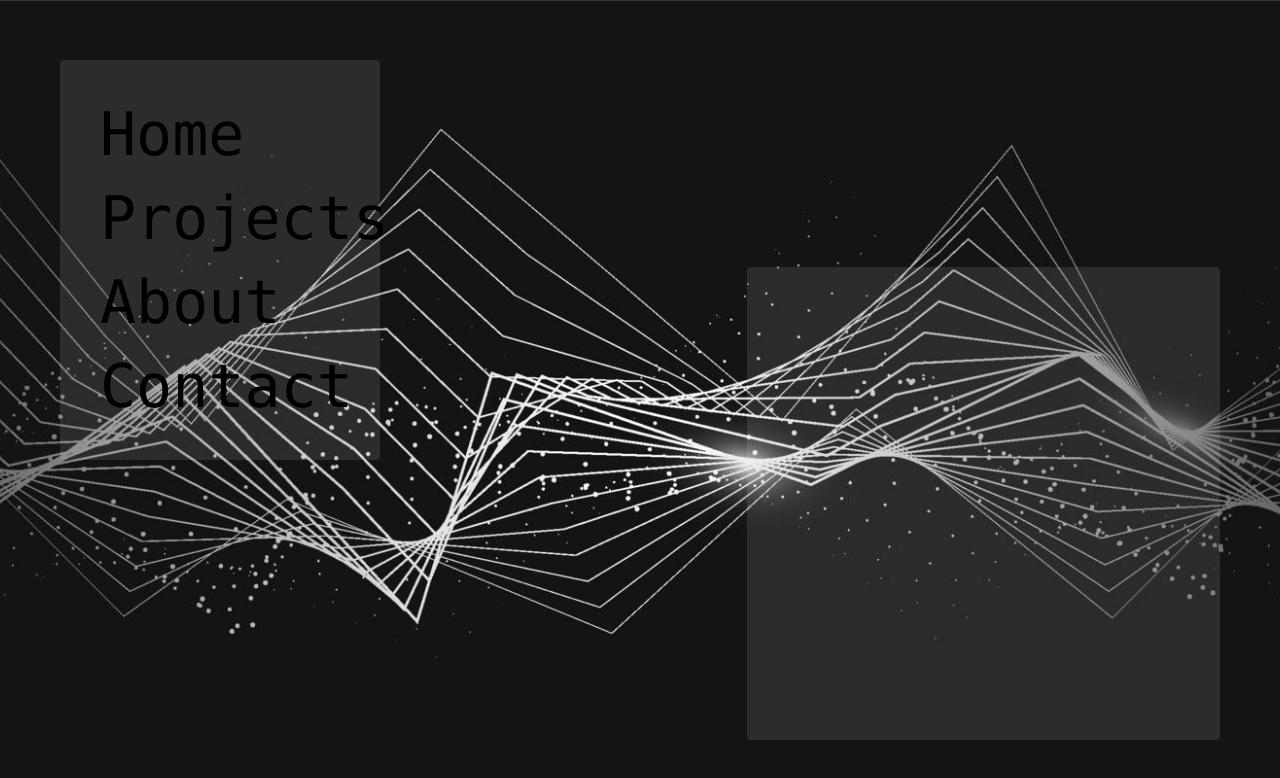
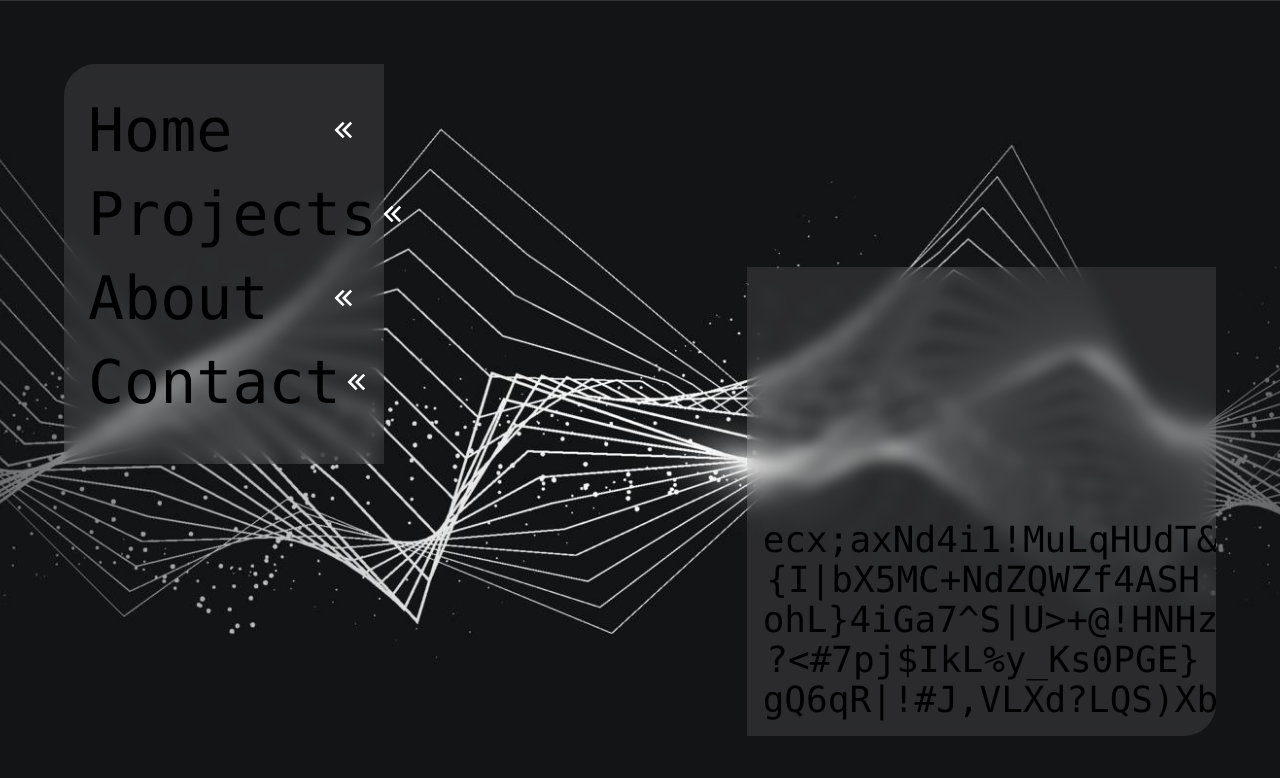
Before and after one commit to FerroSantiago/Portfolio, an Astro site: page / in a window 1280 px wide. Built offline with nearby package versions, Linux system fonts and the light colour scheme; Astro itself is replaced by a stand-in of ours.

Commit message:
terminal effect + fix blur effect

```diff
--- a/src/components/IconHover.jsx
+++ b/src/components/IconHover.jsx
@@ -1,4 +1,7 @@
-import React, { useState } from "react";
+"use client"
+
+import { useState, useCallback, useEffect } from "react"
+import TerminalEffect from "./TerminalEffect"
 
 const IconHover = () => {
   const icons = {
@@ -6,98 +9,102 @@ const IconHover = () => {
     projects: "/icons/projects.svg",
     about: "/icons/about.svg",
     contact: "/icons/contact.svg",
-  };
+  }
 
-  const [activeIcon, setActiveIcon] = useState(null);
-  const [prevIcon, setPrevIcon] = useState(null);
-  const [activeOpacity, setActiveOpacity] = useState(0);
-  const [prevOpacity, setPrevOpacity] = useState(0);
+  // Items de navegacion
+  const navItems = [
+    { key: "home", label: "Home", href: "/" },
+    { key: "projects", label: "Projects", href: "/projects" },
+    { key: "about", label: "About", href: "/about" },
+    { key: "contact", label: "Contact", href: "/contact" },
+  ]
 
-  const handleMouseEnter = (key) => {
-    // Si ya hay un ícono activo, lo dejamos como previo para que se desvanezca
-    if (activeIcon && activeIcon !== key) {
-      setPrevIcon(activeIcon);
-      setPrevOpacity(1);
+  // Para manejar la lógica del icono que se muestra en la caja de la derecha
+  const [activeIconKey, setActiveIconKey] = useState(null)
+  const [iconOpacity, setIconOpacity] = useState(0)
+
+  // Efecto para animar el blur del icono de la derecha
+  useEffect(() => {
+    if (activeIconKey) {
+      setIconOpacity(0)
+      const timer = setTimeout(() => {
+        setIconOpacity(1)
+      }, 50)
+      return () => clearTimeout(timer)
     }
-    // Establecemos el nuevo ícono activo y reiniciamos su opacidad
-    setActiveIcon(key);
-    setActiveOpacity(0);
-    // Activamos el fade in con un pequeño delay para disparar la transición
-    setTimeout(() => {
-      setActiveOpacity(1);
-    }, 50);
-  };
+  }, [activeIconKey])
 
-  const handleMouseLeave = () => {
-    // Al salir, queremos desvanecer el ícono activo, dejándolo como previo
-    if (activeIcon) {
-      setPrevIcon(activeIcon);
-      setPrevOpacity(1);
-      setActiveIcon(null);
-      // El fade out se dispara al poner la opacidad a 0
-      setPrevOpacity(0);
-    }
-  };
+  //Handlers que actualizan que icono esta activo
+  const handleMouseEnter = useCallback((key) => {
+    setActiveIconKey(key)
+  }, [])
 
-  // onTransitionEnd se usará para limpiar el prevIcon al terminar la animación de salida
-  const handleTransitionEnd = () => {
-    setPrevIcon(null);
-  };
+  const handleMouseLeave = useCallback(() => {
+    setActiveIconKey(null)
+  }, [])
 
-  // Función para calcular el blur: cuanto menor la opacidad, mayor el blur (por ejemplo, de 5px a 0px)
-  const calcBlur = (opacity) => `${(1 - opacity) * 5}px`;
+  // Funcion para caluclar el blur basado en la opacidad
+  const calcBlur = useCallback((opacity) => `${(1 - opacity) * 5}px`, [])
 
   return (
     <div className="relative bg-[url('/background.jpg')] bg-cover bg-center h-screen">
-        {/* Lista de navegación */}
-        <div className="absolute top-15 left-15 w-1/4 h-1/2 bg-white/10 rounded pl-10 content-center">
-          <ul className="space-y-6 text-6xl">
-            <li onMouseEnter={() => handleMouseEnter("home")} onMouseLeave={handleMouseLeave}>
-              <a className="hover:underline" href="/">Home</a>
+      {/* Lista de navegacion */}
+      <div className="absolute top-4 left-4 md:top-16 md:left-16 w-1/3 md:w-1/4 h-auto md:h-1/2 bg-white/10 backdrop-blur-sm rounded-tl-4xl p-6">
+        <ul>
+          {navItems.map((item) => (
+            <li key={item.key}>
+              <a
+                href={item.href}
+                onMouseEnter={() => handleMouseEnter(item.key)}
+                onMouseLeave={handleMouseLeave}
+                className="group flex items-center justify-between w-full"
+              >
+                {/* Contenedor del texto y subrayado */}
+                <span className="relative inline-block text-4xl md:text-6xl py-2 md:py-3">
+                  {/* Texto que rota en hover */}
+                  <span className="inline-block transition-transform duration-300 group-hover:rotate-3">
+                    {item.label}
+                  </span>
+                  {/* Subrayado */}
+                  <span className="absolute left-0 bottom-0 block h-0.5 w-0 bg-current transition-all duration-300 group-hover:w-full" />
+                </span>
+
+                {/* Chevron a la derecha */}
+                <img
+                  src="/icons/chevron.svg"
+                  alt="Chevron"
+                  className="w-6 h-6 md:w-8 md:h-8 transition-transform duration-300 group-hover:-translate-x-10"
+                />
+              </a>
             </li>
-            <li onMouseEnter={() => handleMouseEnter("projects")} onMouseLeave={handleMouseLeave}>
-              <a className="hover:underline" href="/projects">Projects</a>
-            </li>
-            <li onMouseEnter={() => handleMouseEnter("about")} onMouseLeave={handleMouseLeave}>
-              <a className="hover:underline" href="/about">About</a>
-            </li>
-            <li onMouseEnter={() => handleMouseEnter("contact")} onMouseLeave={handleMouseLeave}>
-              <a className="hover:underline" href="/contact">Contact</a>
-            </li>
+          ))}
         </ul>
       </div>
 
-        {/* Contenedor para los íconos, con imágenes superpuestas */}
-        <div className="absolute top-1/3 right-15 bottom-15 aspect-square bg-white/10 rounded px-4 py-2 flex items-center justify-center">
-          {prevIcon && (
+      {/* Contenedor del icono de la derecha */}
+      <div className="absolute top-1/3 right-4 md:right-16 bottom-4 md:bottom-16 aspect-square bg-white/10 backdrop-blur-sm rounded-br-4xl p-4 flex items-center justify-center overflow-hidden">
+        {/* Icono activo */}
+        {activeIconKey && (
           <img
-              src={icons[prevIcon]}
-              alt={`${prevIcon} icon`}
+            src={icons[activeIconKey] || "/placeholder.svg"}
+            alt={`${activeIconKey} icon`}
+            className="absolute w-40 h-40 md:w-60 md:h-60 transition-all duration-500 ease-in-out"
             style={{
-                opacity: prevOpacity,
-                filter: `blur(${calcBlur(prevOpacity)})`,
-                transition: "opacity 500ms ease-in-out, filter 500ms ease-in-out",
+              opacity: iconOpacity,
+              filter: `blur(${calcBlur(iconOpacity)})`,
             }}
-              // Cuando termina la transición del ícono previo, lo eliminamos
-              onTransitionEnd={handleTransitionEnd}
-              className="absolute w-60 h-60"
           />
         )}
-          {activeIcon && (
-            <img
-              src={icons[activeIcon]}
-              alt={`${activeIcon} icon`}
-              style={{
-                opacity: activeOpacity,
-                filter: `blur(${calcBlur(activeOpacity)})`,
-                transition: "opacity 500ms ease-in-out, filter 500ms ease-in-out",
-              }}
-              className="absolute w-60 h-60"
-            />
+
+        {/* Efecto terminal si no hay icono */}
+        {!activeIconKey && (
+          <div className="w-full h-full flex items-end">
+            <TerminalEffect />
+          </div>
         )}
       </div>
     </div>
-  );
-};
+  )
+}
 
-export default IconHover;
+export default IconHover
--- /dev/null
+++ b/src/components/TerminalEffect.jsx
@@ -0,0 +1,177 @@
+"use client"
+
+import { useState, useEffect, useRef } from "react"
+
+const TerminalEffect = () => {
+  const [lines, setLines] = useState([])
+  const animationRefs = useRef([])
+  const lineChangeRefs = useRef([]) // Array to store multiple interval references
+  const numberOfLines = 5
+
+  const getRandomChar = () => {
+    const chars = "ABCDEFGHIJKLMNOPQRSTUVWXYZabcdefghijklmnopqrstuvwxyz0123456789!@#$%^&*()_+-=[]{}|;:,.<>?"
+    return chars[Math.floor(Math.random() * chars.length)]
+  }
+
+  const getRandomInterval = () => {
+    // Generate random intervals between 100ms and 800ms for character changes
+    return Math.floor(Math.random() * 700) + 100
+  }
+
+  const getRandomLineChangeInterval = () => {
+    // Generate random intervals between 2000ms and 3000ms for line length changes
+    return Math.floor(Math.random() * 1000) + 2000
+  }
+
+  const getRandomLength = () => {
+    // Generate random length between 18 and 22
+    return Math.floor(Math.random() * 5) + 18
+  }
+
+  // Create a character object with random value and change time
+  const createCharacter = () => ({
+    value: getRandomChar(),
+    nextChangeTime: getRandomInterval(),
+  })
+
+  // Initialize a line with a specific length
+  const initializeLine = (length) => {
+    return Array.from({ length }, () => createCharacter())
+  }
+
+  // Change the length of a specific line
+  const changeLineLength = (lineIndex, currentLines) => {
+    const newLength = getRandomLength()
+    const currentLine = currentLines[lineIndex]
+    let newLine
+
+    if (newLength > currentLine.length) {
+      // Add new characters
+      const additionalChars = Array.from({ length: newLength - currentLine.length }, () => createCharacter())
+      newLine = [...currentLine, ...additionalChars]
+    } else if (newLength < currentLine.length) {
+      // Remove characters
+      newLine = currentLine.slice(0, newLength)
+    } else {
+      // Same length, no change needed
+      newLine = currentLine
+    }
+
+    return newLine
+  }
+
+  // Setup animation for a specific character
+  const setupCharacterAnimation = (lineIndex, charIndex) => {
+    const interval = getRandomInterval()
+
+    const timeout = setTimeout(() => {
+      setLines((currentLines) => {
+        // Make sure the line and character still exist
+        if (!currentLines[lineIndex] || !currentLines[lineIndex][charIndex]) {
+          return currentLines
+        }
+
+        const newLines = [...currentLines]
+        newLines[lineIndex] = [...newLines[lineIndex]]
+        newLines[lineIndex][charIndex] = {
+          value: getRandomChar(),
+          nextChangeTime: interval,
+        }
+        return newLines
+      })
+
+      // Setup the next animation for this character
+      setupCharacterAnimation(lineIndex, charIndex)
+    }, interval)
+
+    // Store the timeout reference
+    if (!animationRefs.current[lineIndex]) {
+      animationRefs.current[lineIndex] = []
+    }
+    animationRefs.current[lineIndex][charIndex] = timeout
+  }
+
+  // Setup line length change for a specific line
+  const setupLineChange = (lineIndex) => {
+    // Generate a random interval between 2-3 seconds
+    const interval = getRandomLineChangeInterval()
+
+    // Create an interval that changes just this line's length
+    const intervalId = setInterval(() => {
+      setLines((currentLines) => {
+        const newLines = [...currentLines]
+        newLines[lineIndex] = changeLineLength(lineIndex, currentLines)
+        return newLines
+      })
+
+      // Clear the current interval and set up a new one with a different random duration
+      clearInterval(lineChangeRefs.current[lineIndex])
+      setupLineChange(lineIndex)
+    }, interval)
+
+    // Store the interval reference
+    lineChangeRefs.current[lineIndex] = intervalId
+  }
+
+  useEffect(() => {
+    // Initialize lines with random lengths
+    const initialLines = Array.from({ length: numberOfLines }, () => initializeLine(getRandomLength()))
+
+    setLines(initialLines)
+    animationRefs.current = Array(numberOfLines)
+      .fill()
+      .map(() => [])
+    lineChangeRefs.current = Array(numberOfLines).fill(null)
+
+    // Setup initial character animations
+    initialLines.forEach((line, lineIndex) => {
+      line.forEach((_, charIndex) => {
+        setupCharacterAnimation(lineIndex, charIndex)
+      })
+    })
+
+    // Setup individual line length changes with different intervals
+    for (let i = 0; i < numberOfLines; i++) {
+      setupLineChange(i)
+    }
+
+    // Cleanup on unmount
+    return () => {
+      // Clear character animation timeouts
+      animationRefs.current.forEach((lineTimeouts) => lineTimeouts.forEach((timeout) => clearTimeout(timeout)))
+
+      // Clear all line change intervals
+      lineChangeRefs.current.forEach((interval) => {
+        if (interval) clearInterval(interval)
+      })
+    }
+  }, [])
+
+  // Setup new character animations when lines change
+  useEffect(() => {
+    // For each line, check if there are new characters that need animations
+    lines.forEach((line, lineIndex) => {
+      line.forEach((char, charIndex) => {
+        // If this character doesn't have an animation yet, set one up
+        if (!animationRefs.current[lineIndex] || !animationRefs.current[lineIndex][charIndex]) {
+          setupCharacterAnimation(lineIndex, charIndex)
+        }
+      })
+    })
+  }, [lines])
+
+  return (
+    <div className="text-4xl text-right w-full">
+      {lines.map((line, lineIndex) => (
+        <div key={lineIndex} className="whitespace-pre">
+          {line.map((char, charIndex) => (
+            <span key={`${lineIndex}-${charIndex}`}>{char.value}</span>
+          ))}
+          {lineIndex === lines.length - 1 && <span className="animate-blink">|</span>}
+        </div>
+      ))}
+    </div>
+  )
+}
+
+export default TerminalEffect
```
Also changed, not shown: public/icons/chevron.svg (added). Lines whose indentation alone changed are shown as unchanged.
